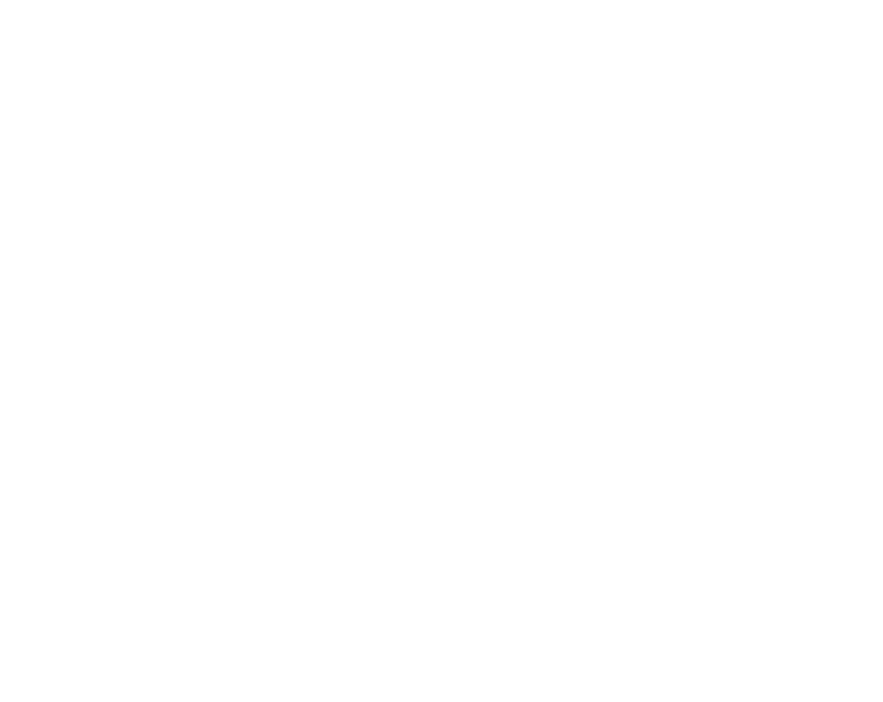
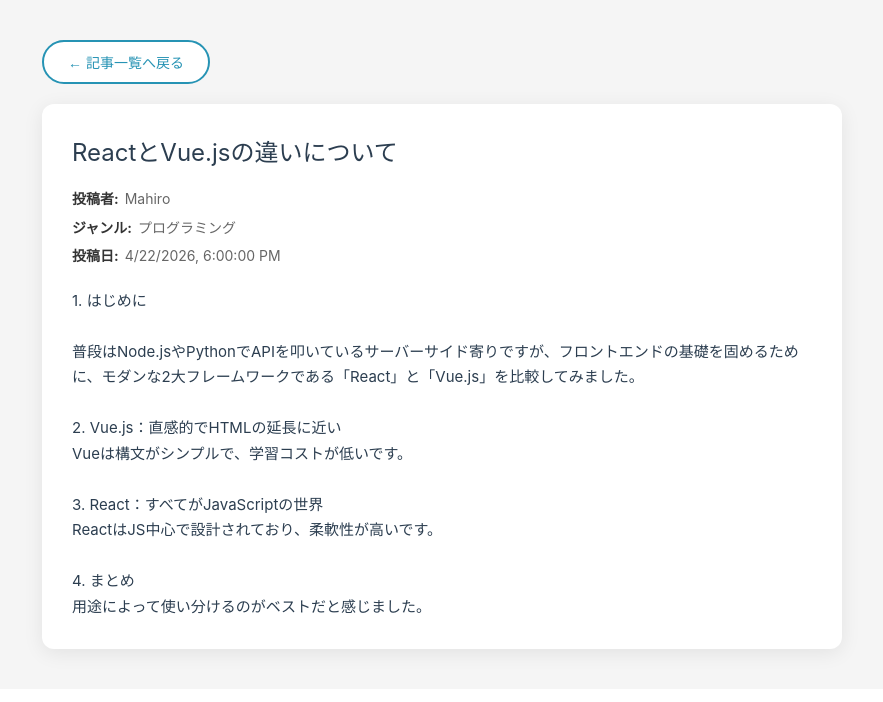
Before and after one commit to C6people/articles, a Vue app in the folder app/: page /detail in a window 1280 px wide. Before the commit this address had no page. Shown: the top 702 px of the page, without its empty margins (198-1081 px from the left). Built offline with nearby package versions, Linux system fonts and the light colour scheme; the HTML template or start-up script is replaced by a standard one.

Commit message:
記事詳細画面.vue

```diff
--- a/app/src/router/index.ts
+++ b/app/src/router/index.ts
@@ -3,6 +3,7 @@
 import PostFormView from '../views/PostFormView.vue'
 import LoginView from '../views/LoginView.vue'
 import SignUpView from '../views/SignUpView.vue'
+import PostDetail from '../views/PostDetail.vue'
 
 const routes = [
   {
@@ -24,6 +25,11 @@
     path: '/signup',
     name: 'SignUp',
     component: SignUpView
+  },
+  {
+    path: '/detail',
+    name: 'Detail',
+    component: PostDetail
   }
 ]
 
--- /dev/null
+++ b/app/src/views/PostDetail.vue
@@ -0,0 +1,151 @@
+<script setup>
+import { ref, onMounted } from "vue";
+import { useRoute, useRouter } from "vue-router";
+
+const route = useRoute();
+const article = ref(null);
+const loading = ref(true);
+const router = useRouter();
+
+onMounted(() => {
+  // ダミーデータ
+  article.value = {
+    id: route.params.id,
+    title: "ReactとVue.jsの違いについて",
+    body: `1. はじめに
+
+普段はNode.jsやPythonでAPIを叩いているサーバーサイド寄りですが、フロントエンドの基礎を固めるために、モダンな2大フレームワークである「React」と「Vue.js」を比較してみました。
+
+2. Vue.js：直感的でHTMLの延長に近い
+Vueは構文がシンプルで、学習コストが低いです。
+
+3. React：すべてがJavaScriptの世界
+ReactはJS中心で設計されており、柔軟性が高いです。
+
+4. まとめ
+用途によって使い分けるのがベストだと感じました。`,
+    created_at: "2026-04-22T18:00:00",
+    genre: "プログラミング",
+    user: {
+      name: "Mahiro"
+    }
+  };
+
+  loading.value = false;
+});
+
+const formatDate = (date) => {
+  return new Date(date).toLocaleString();
+};
+
+const backToHome = () => {
+  router.push("/");
+};
+</script>
+
+<template>
+  <div class="page">
+    <div v-if="loading">読み込み中...</div>
+
+    <div v-else-if="article" class="container">
+      <!-- 戻るボタン（左上・横長） -->
+      <button class="back-button" @click="backToHome">
+        ← 記事一覧へ戻る
+      </button>
+
+      <!-- メイン -->
+      <div class="main">
+        <h1 class="title">{{ article.title }}</h1>
+
+        <div class="meta">
+          <span class="author">{{ article.user?.name }}</span>
+          <span class="genre">{{ article.genre }}</span>
+          <span class="date">{{ formatDate(article.created_at) }}</span>
+        </div>
+
+        <div class="body">
+          {{ article.body }}
+        </div>
+      </div>
+    </div>
+  </div>
+</template>
+
+<style scoped>
+.page {
+  display: flex;
+  justify-content: center;
+  padding: 40px;
+  background: #f5f5f5;
+}
+
+.container {
+  width: 800px;
+}
+
+/* 横長ボタン（変更なし） */
+.back-button {
+  display: inline-block;
+  padding: 10px 24px;
+  margin-bottom: 20px;
+  background: white;
+  border: 2px solid #2693B4;
+  color: #2693B4;
+  border-radius: 999px;
+  font-size: 14px;
+  cursor: pointer;
+  transition: 0.2s;
+}
+
+.back-button:hover {
+  background: #2693B4;
+  color: white;
+}
+
+/* ★ 影追加 */
+.main {
+  background: white;
+  padding: 30px;
+  border-radius: 12px;
+  box-shadow: 0 4px 20px rgba(0, 0, 0, 0.08);
+}
+
+.title {
+  font-size: 24px;
+  margin-bottom: 16px;
+}
+
+/* ★ 縦並びに変更 */
+.meta {
+  display: flex;
+  flex-direction: column;
+  gap: 6px;
+  color: #666;
+  margin-bottom: 20px;
+  font-size: 14px;
+}
+
+/* 見やすくする */
+.meta span::before {
+  font-weight: bold;
+  color: #333;
+  margin-right: 6px;
+}
+
+.author::before {
+  content: "投稿者:";
+}
+
+.genre::before {
+  content: "ジャンル:";
+}
+
+.date::before {
+  content: "投稿日:";
+}
+
+.body {
+  white-space: pre-wrap;
+  line-height: 1.7;
+}
+</style>
```
